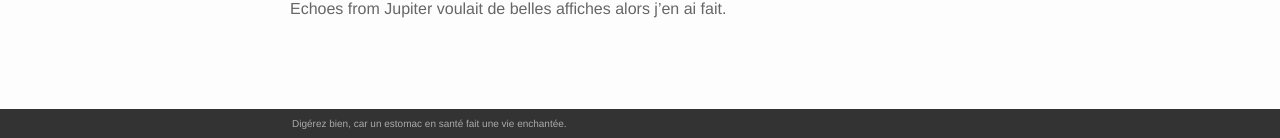
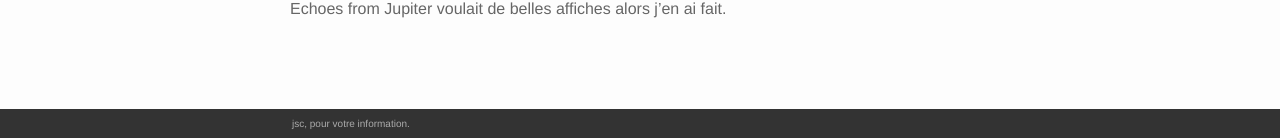
Before and after one commit to joellesc/joellesc.github.io, a Jekyll site: the page built from _posts/2017-11-19-kosmonavt.markdown, in a window 1280 px wide. Shown: the part 761-899 px from the top of the page. Built offline with Jekyll 4.4.1, drawn with Linux system fonts in a browser that asks for light colours; nearby versions of some CDN libraries.

Commit message:
Update footer.html

```diff
--- a/_includes/footer.html
+++ b/_includes/footer.html
@@ -1,7 +1,7 @@
 <footer class="site-footer">
 
   <div class="wrapper">
-  	<p>Digérez bien, car un estomac en santé fait une vie enchantée.</p>
+  	<p>jsc, pour votre information.</p>
   </div>
 
 </footer>
```
